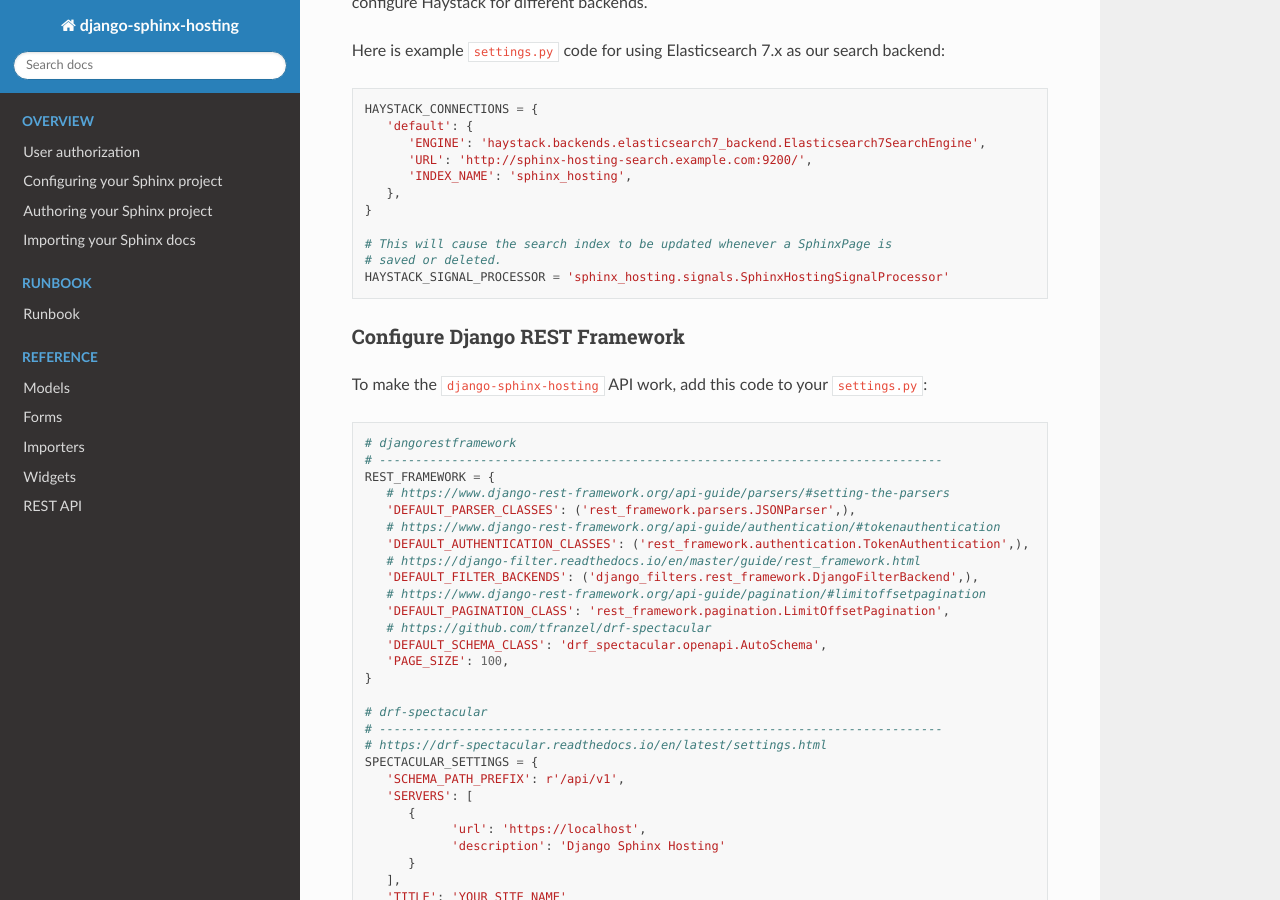
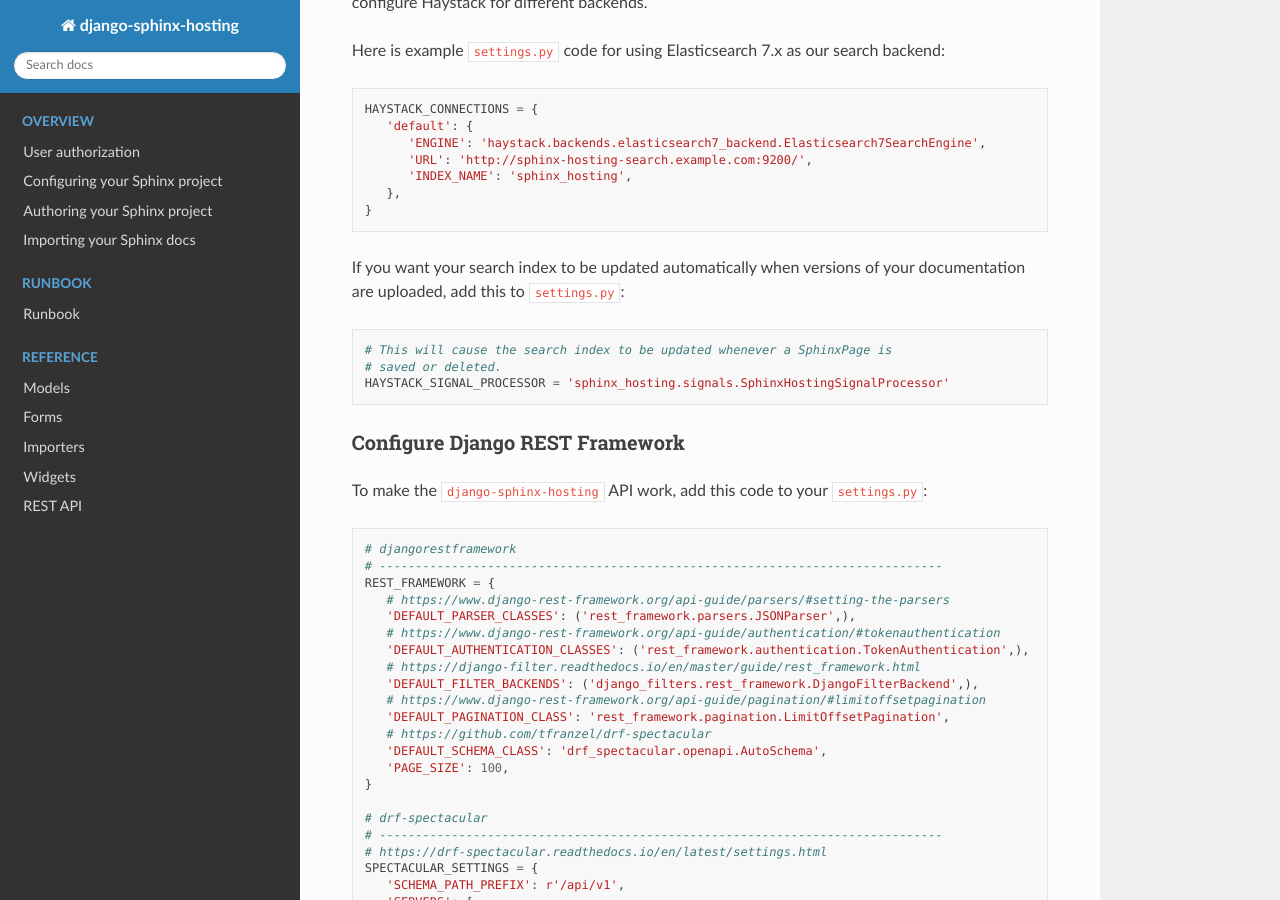
Before and after one commit to caltechads/django-sphinx-hosting, a Sphinx documentation site: the page built from doc/source/index.rst, in a window 1280 px wide and 900 px high, scrolled down 3321 px. Built offline with Sphinx 7.4.7 and the Read the Docs theme 2.0.0, drawn with Linux system fonts in a browser that asks for light colours.

Commit message:
DOCS: hopefully made the Haystack configuration docs more clear

```diff
--- a/doc/source/index.rst
+++ b/doc/source/index.rst
@@ -215,6 +215,11 @@
       },
    }
 
+If you want your search index to be updated automatically when versions of your
+documentation are uploaded, add this to ``settings.py``:
+
+.. code-block:: python
+
    # This will cause the search index to be updated whenever a SphinxPage is
    # saved or deleted.
    HAYSTACK_SIGNAL_PROCESSOR = 'sphinx_hosting.signals.SphinxHostingSignalProcessor'
```
